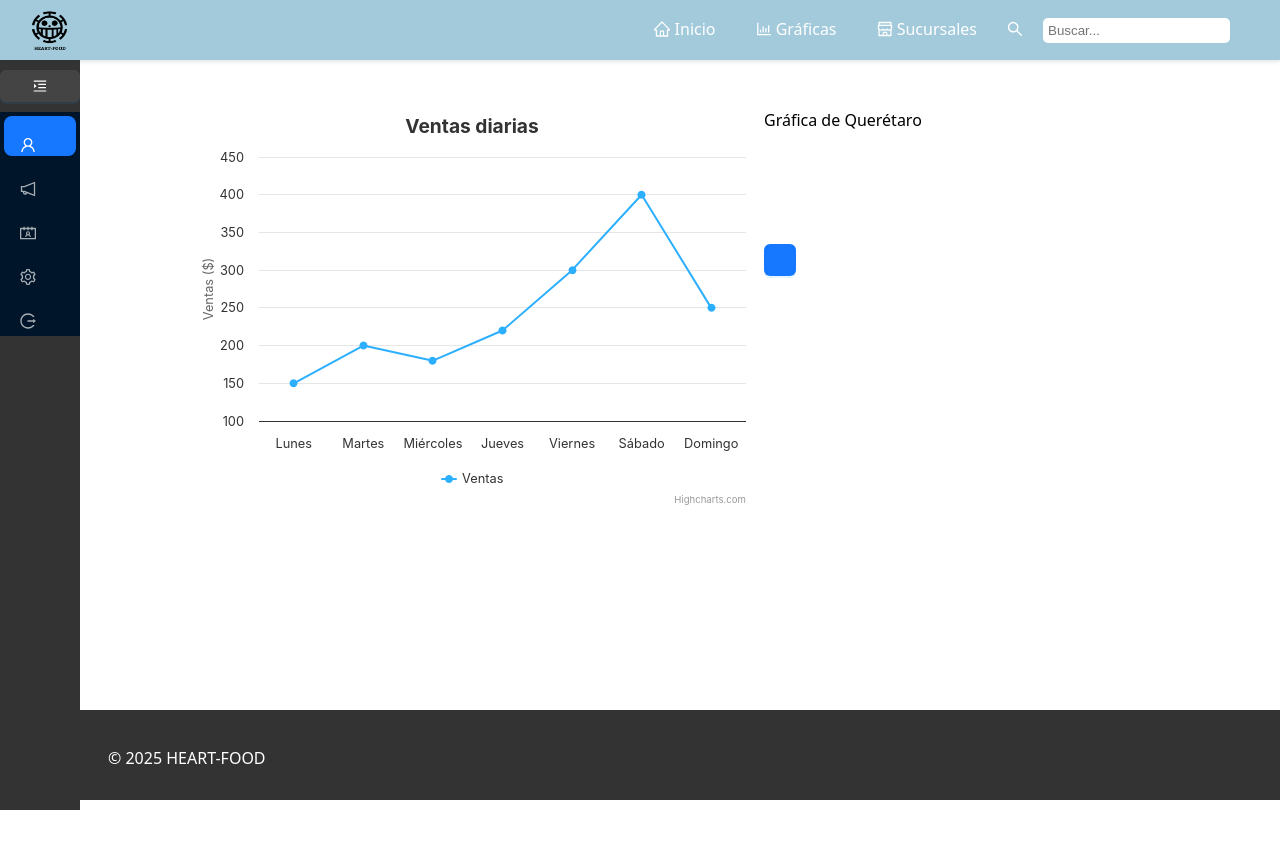
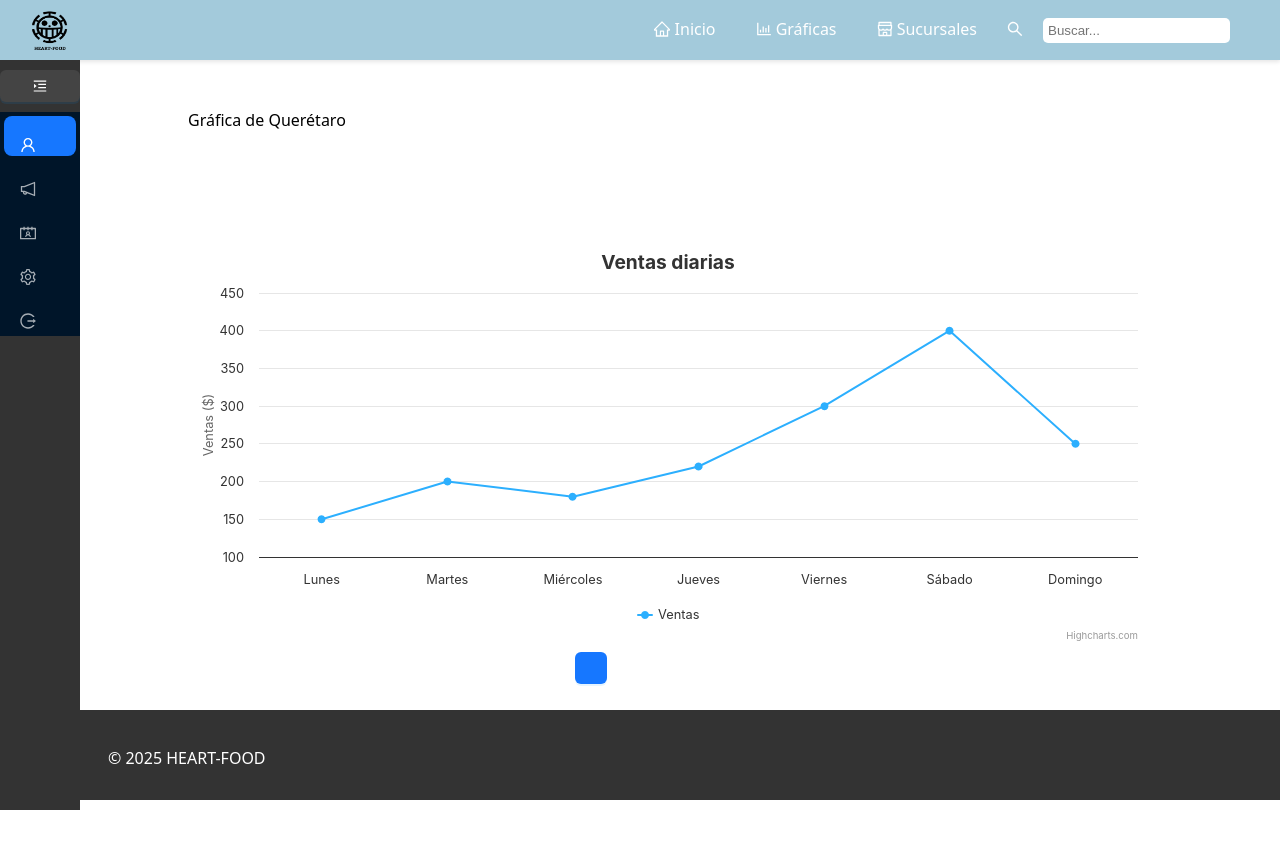
Before and after one commit to AlucardPonce/Heart-Food, a React (Vite) app in the folder Frontend/: page /home/graficas in a window 1280 px wide. Shown: the top 848 px of the page. Built offline with nearby package versions, Linux system fonts and the light colour scheme.

Commit message:
Arreglar

```diff
--- a/Frontend/src/Pages/Graficas/Graficas.jsx
+++ b/Frontend/src/Pages/Graficas/Graficas.jsx
@@ -5,12 +5,12 @@ import Btn from './components/button';
 
 const Graficas = () => {
     return (
-        <div>
+        <div className="graficas-container"> {/* Clase única aquí */}
             <div className='content'>
-                <div class="parent1">
-                    <div class="div1">Gráfica de Querétaro</div>
-                    <div class="div2"><Ventas></Ventas></div>
-                    <div class="div3"><Btn></Btn></div>
+                <div className="parent1">
+                    <div className="div1">Gráfica de Querétaro</div>
+                    <div className="div2"><Ventas></Ventas></div>
+                    <div className="div3"><Btn></Btn></div>
                 </div>
             </div>
         </div>
--- a/Frontend/src/Pages/Graficas/components/Styles/grafica.css
+++ b/Frontend/src/Pages/Graficas/components/Styles/grafica.css
@@ -1,21 +1,22 @@
-.parent1 {
+/* Aplicar los estilos solo dentro de .graficas-container */
+.graficas-container .parent1 {
     display: grid;
     grid-template-columns: repeat(5, 1fr);
     grid-template-rows: repeat(5, 1fr);
     gap: 8px;
 }
 
-.div1 {
+.graficas-container .div1 {
     grid-column: span 5 / span 5;
 }
 
-.div2 {
+.graficas-container .div2 {
     grid-column: span 5 / span 5;
     grid-row: span 3 / span 3;
     grid-row-start: 2;
 }
 
-.div3 {
+.graficas-container .div3 {
     grid-column-start: 3;
     grid-row-start: 5;
 }
--- a/Frontend/src/Pages/Sucursales/Sucursal.jsx
+++ b/Frontend/src/Pages/Sucursales/Sucursal.jsx
@@ -1,7 +1,7 @@
 import React from 'react';
 import Options from './components/optionbar';
 import Bto from './components/button';
-import './components/styles/styles.css'
+import './components/styles/sucursal.css'
 
 const Sucursal = () => {
     return (
--- a/Frontend/src/Pages/Sucursales/components/button.jsx
+++ b/Frontend/src/Pages/Sucursales/components/button.jsx
@@ -1,6 +1,6 @@
 import React from 'react';
 import { Button, Select, Input, message, Modal, Form, List } from 'antd';
-import '../components/styles/styles.css';
+import './styles/sucursal.css';
 
 const Bto = ({ label }) => {
     return (
--- a/Frontend/src/Pages/Sucursales/components/optionbar.jsx
+++ b/Frontend/src/Pages/Sucursales/components/optionbar.jsx
@@ -1,11 +1,10 @@
 import React from 'react';
 import { Button, Select, Input, message, Modal, Form, List } from 'antd';
-import '../components/styles/styles.css';
-
+import './styles/sucursal.css';
 
 const Options = ({ label1,label2, placeholder }) => {
     return (
-        <Select className='select'
+        <Select className='SucursalSelect'
             style={{ marginBottom: 20 }}
             placeholder={placeholder}
             onChange={(value) => {
--- a/Frontend/src/Pages/Sucursales/components/styles/styles.css
+++ b/Frontend/src/Pages/Sucursales/components/styles/sucursal.css
@@ -85,3 +85,10 @@
     text-align: left;
     vertical-align: top
 }
+
+.SucursalSelect {
+    width: 100%;
+    height: 40px;
+    padding: 5px;
+    font-size: 16px;
+}
```
